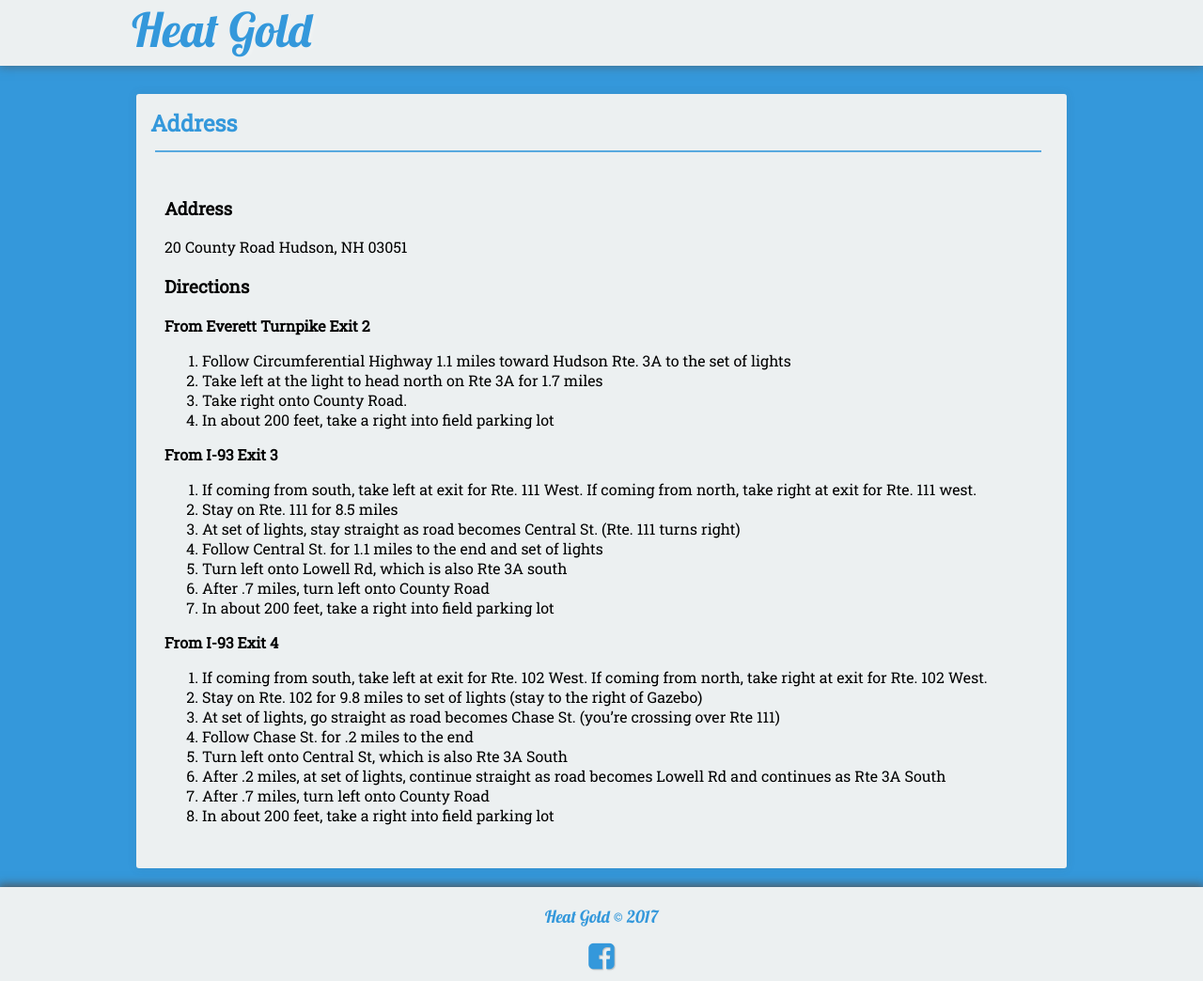
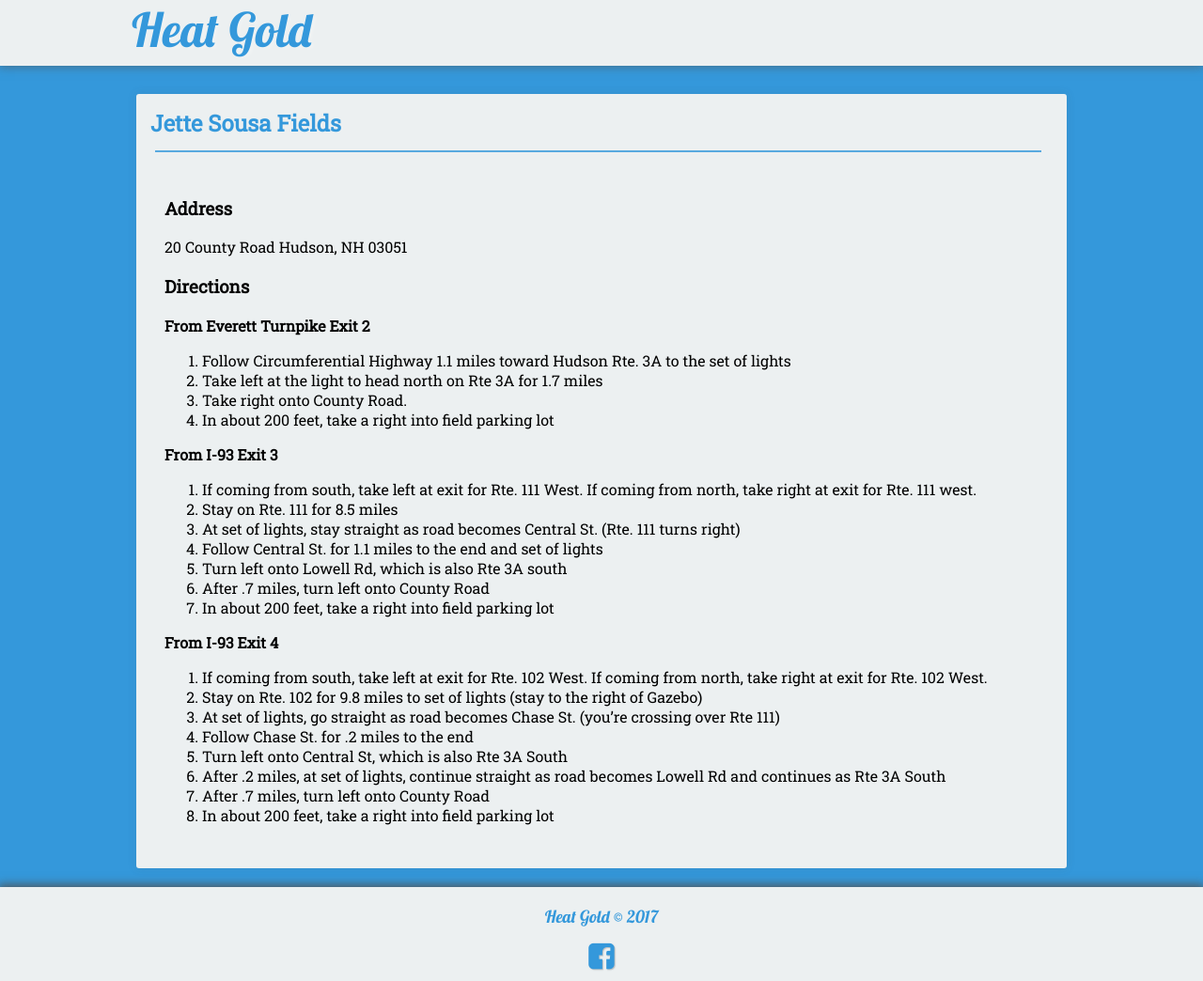
Before and after one commit to seanmerrow/ecf, a Jekyll site: the page built from fields/hudson_jette.md, in a window 1280 px wide. Shown: the whole page at 94% size. Built offline with Jekyll 4.4.1, drawn with Linux system fonts in a browser that asks for light colours; nearby versions of some CDN libraries; our own code applies the rules of GitHub Pages for plain Markdown files.

Commit message:
Update hudson_jette.md

```diff
--- a/fields/hudson_jette.md
+++ b/fields/hudson_jette.md
@@ -1,6 +1,8 @@
 ---
-Layout: post
-Title: Hudson, NH – Jette & Sousa Fields
+layout: post
+title: Jette Sousa Fields
+description: Jette Sousa Fields
+excerpt: "Jette Sousa Fields"
 ---
 ###  Address
 20 County Road Hudson, NH 03051
```
